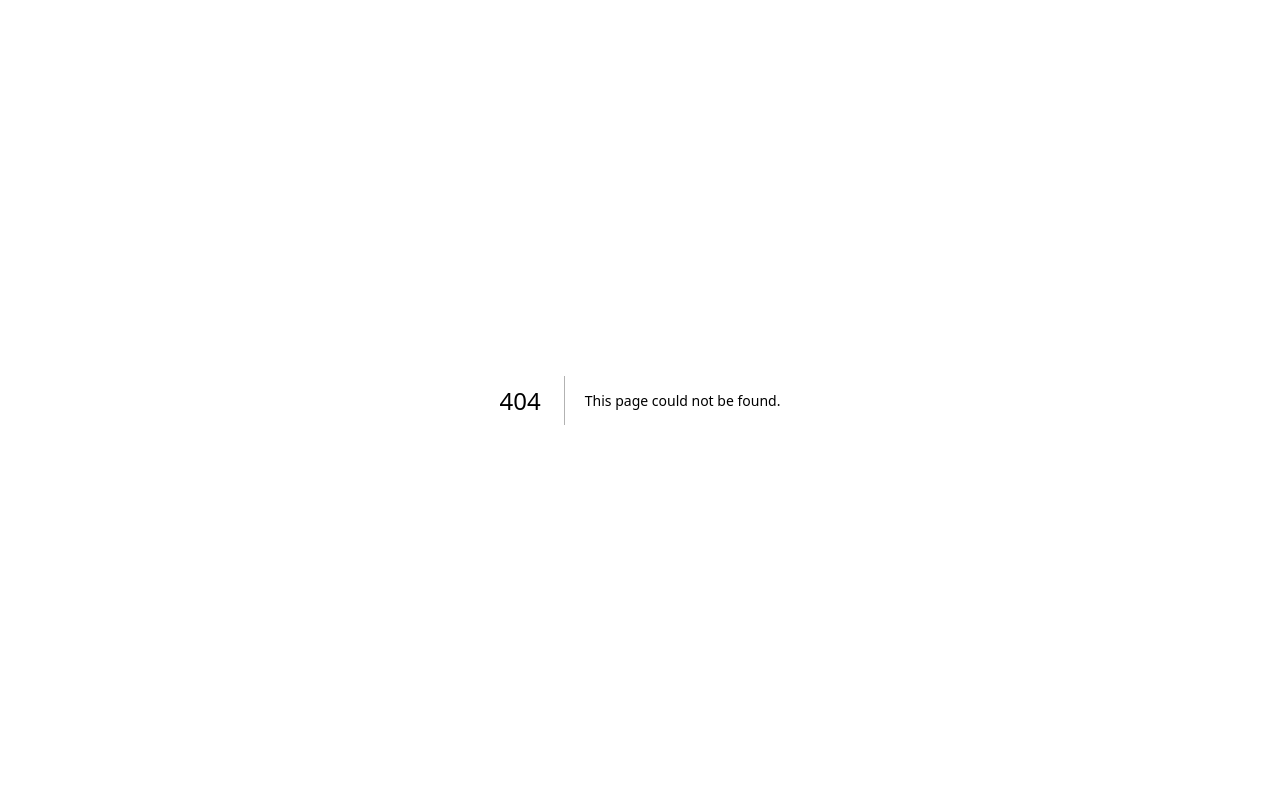
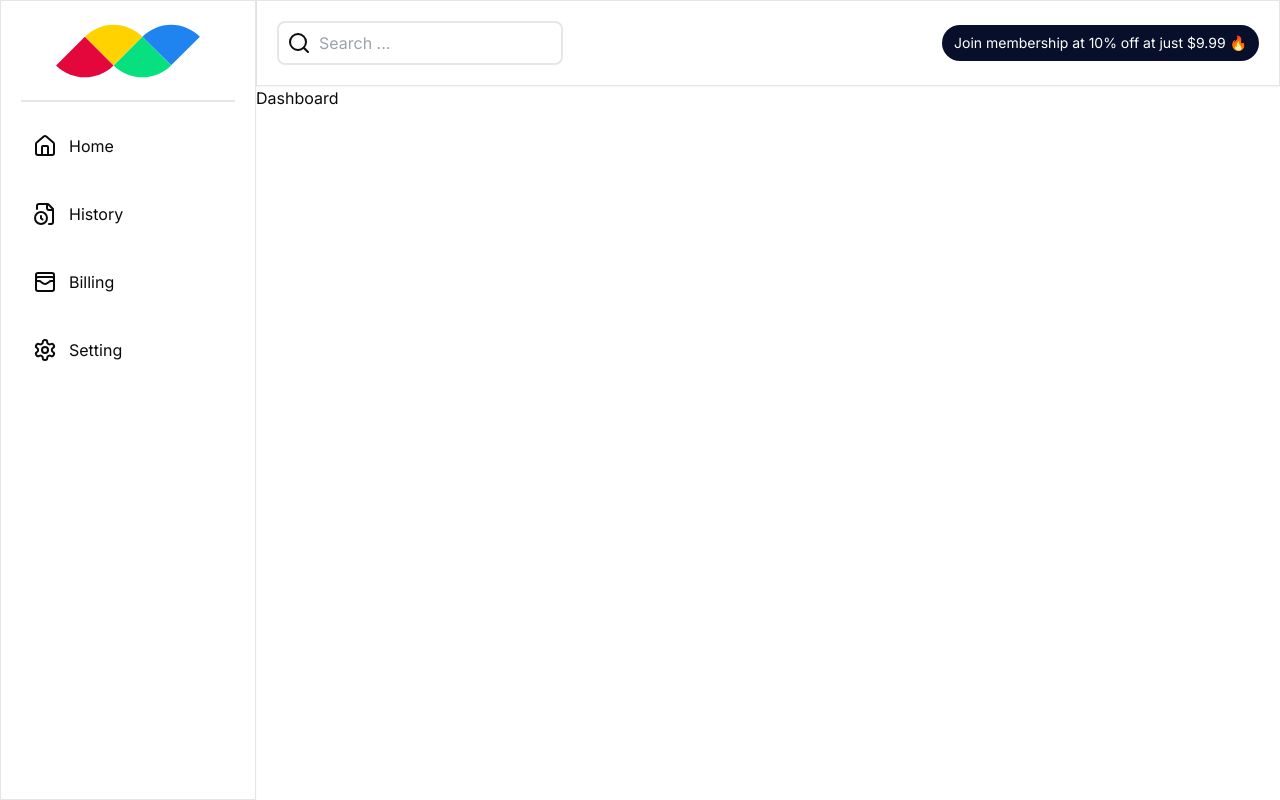
Before and after one commit to SajjanKarn/AiContentPro, a Next.js app: page /dashboard in a window 1280 px wide. Before the commit this address had no page. Built offline with nearby package versions, Linux system fonts and the light colour scheme.

Commit message:
feat: create header sidebar for dashboard

```diff
--- a/app/(auth)/sign-in/[[...sign-in]]/page.tsx
+++ b/app/(auth)/sign-in/[[...sign-in]]/page.tsx
@@ -1,5 +1,9 @@
 import { SignIn } from "@clerk/nextjs";
 
 export default function Page() {
-  return <SignIn />;
+  return (
+    <div className="flex items-center justify-center h-screen">
+      <SignIn />
+    </div>
+  );
 }
--- a/app/(auth)/sign-up/[[...sign-up]]/page.tsx
+++ b/app/(auth)/sign-up/[[...sign-up]]/page.tsx
@@ -1,5 +1,9 @@
 import { SignUp } from "@clerk/nextjs";
 
 export default function Page() {
-  return <SignUp />;
+  return (
+    <div className="flex items-center justify-center h-screen">
+      <SignUp />
+    </div>
+  );
 }
--- /dev/null
+++ b/app/dashboard/_components/Header.tsx
@@ -0,0 +1,18 @@
+import { Search } from "lucide-react";
+import React from "react";
+
+const Header: React.FC = () => {
+  return (
+    <div className="flex justify-between items-center p-5 border shadow-sm">
+      <div className="flex items-center gap-2 max-w-lg border-2 border-gray-200 rounded-lg p-2">
+        <Search />
+        <input type="text" placeholder="Search ..." className="outline-none " />
+      </div>
+      <h2 className="bg-primary text-white px-3 py-2 rounded-full text-sm">
+        Join membership at 10% off at just $9.99 🔥
+      </h2>
+    </div>
+  );
+};
+
+export default Header;
--- /dev/null
+++ b/app/dashboard/_components/SideBar.tsx
@@ -0,0 +1,65 @@
+import { FileClock, Home, Settings, WalletCards } from "lucide-react";
+import Image from "next/image";
+import React from "react";
+
+type MenuItem = {
+  name: string;
+  icon: React.FC;
+  route: string;
+};
+
+type MenuList = MenuItem[];
+
+const SideBar: React.FC = () => {
+  const menuList: MenuList = [
+    {
+      name: "Home",
+      icon: Home,
+      route: "/dashboard",
+    },
+    {
+      name: "History",
+      icon: FileClock,
+      route: "/dashboard/history",
+    },
+    {
+      name: "Billing",
+      icon: WalletCards,
+      route: "/dashboard/billing",
+    },
+    {
+      name: "Setting",
+      icon: Settings,
+      route: "/dashboard/setting",
+    },
+  ];
+
+  return (
+    <div className="h-screen shadow-sm border p-5">
+      <div className="flex justify-center">
+        <Image
+          src="/logo.svg"
+          alt="logo"
+          width={150}
+          height={100}
+          className="hover:scale-105 cursor-pointer transition-transform"
+        />
+      </div>
+      <hr className="mt-5 border" />
+
+      <div className="mt-5">
+        {menuList.map((item) => (
+          <div
+            key={item.name}
+            className="flex items-center mt-5 cursor-pointer hover:bg-primary hover:text-white p-3 rounded-lg transition-colors"
+          >
+            <item.icon />
+            <span className="ml-3">{item.name}</span>
+          </div>
+        ))}
+      </div>
+    </div>
+  );
+};
+
+export default SideBar;
--- /dev/null
+++ b/app/dashboard/layout.tsx
@@ -0,0 +1,19 @@
+import React from "react";
+import SideBar from "./_components/SideBar";
+import Header from "./_components/Header";
+
+const Layout = ({ children }: { children: React.ReactNode }) => {
+  return (
+    <div>
+      <div className="md:w-64 md:block hidden  fixed">
+        <SideBar />
+      </div>
+      <div className="md:ml-64">
+        <Header />
+        {children}
+      </div>
+    </div>
+  );
+};
+
+export default Layout;
--- /dev/null
+++ b/app/dashboard/page.tsx
@@ -0,0 +1,7 @@
+import React from "react";
+
+const Dashboard: React.FC = () => {
+  return <div>Dashboard</div>;
+};
+
+export default Dashboard;
--- a/package.json
+++ b/package.json
@@ -14,6 +14,7 @@
     "@radix-ui/react-slot": "^1.1.0",
     "class-variance-authority": "^0.7.0",
     "clsx": "^2.1.1",
+    "lucide-react": "^0.408.0",
     "next": "14.2.5",
     "react": "^18",
     "react-dom": "^18",
```
Also changed, not shown: public/logo.svg (added), 1 other file (tests, documents, lock files or other folders).
